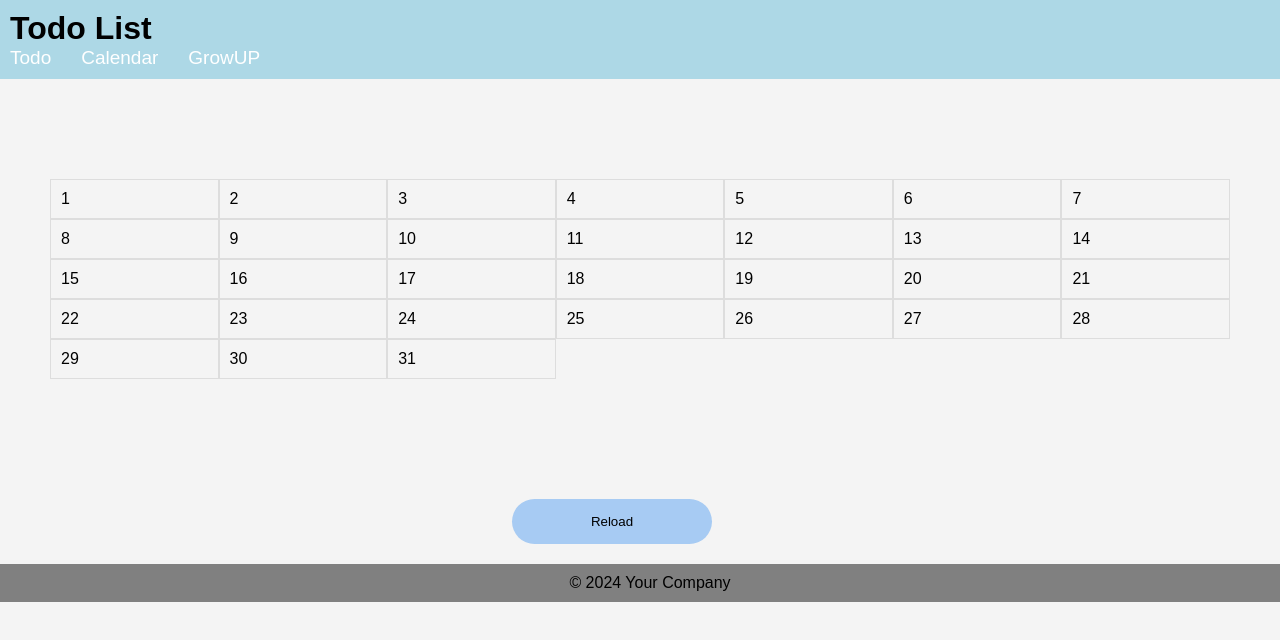
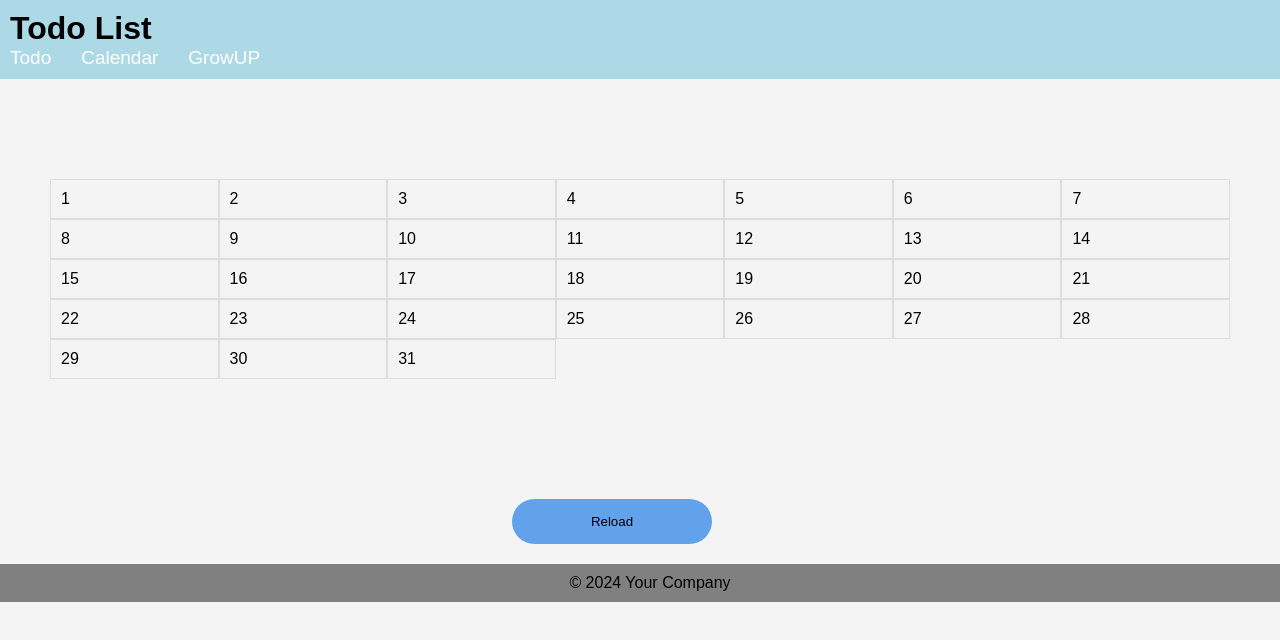
Before and after one commit to furuyashikiiori/camp2024_07, a React (Create React App) app in the folder my-react-app/: page /calendar in a window 1280 px wide. In both pictures the pointer is over the button "Reload". Shown: the top 640 px of the page. Built offline with nearby package versions, Linux system fonts and the light colour scheme; no server answers.

Commit message:
リロードボタンのホバー色

```diff
--- a/my-react-app/src/components/Calendar.css
+++ b/my-react-app/src/components/Calendar.css
@@ -40,3 +40,7 @@
   margin: 20px auto;
   margin-left: 40%;
 }
+
+.Reload_button:hover {
+  background-color: rgb(98, 162, 235);
+}
```
